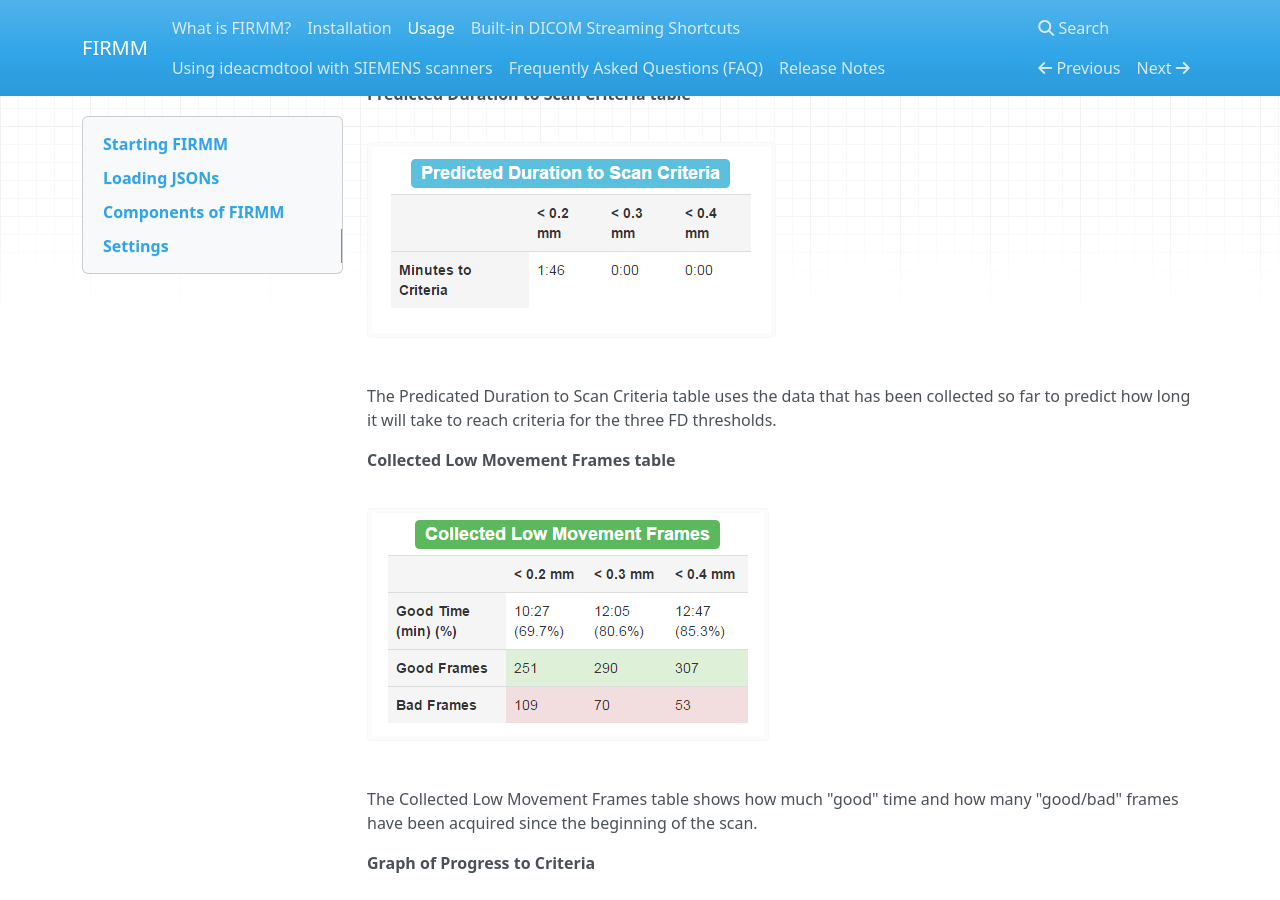
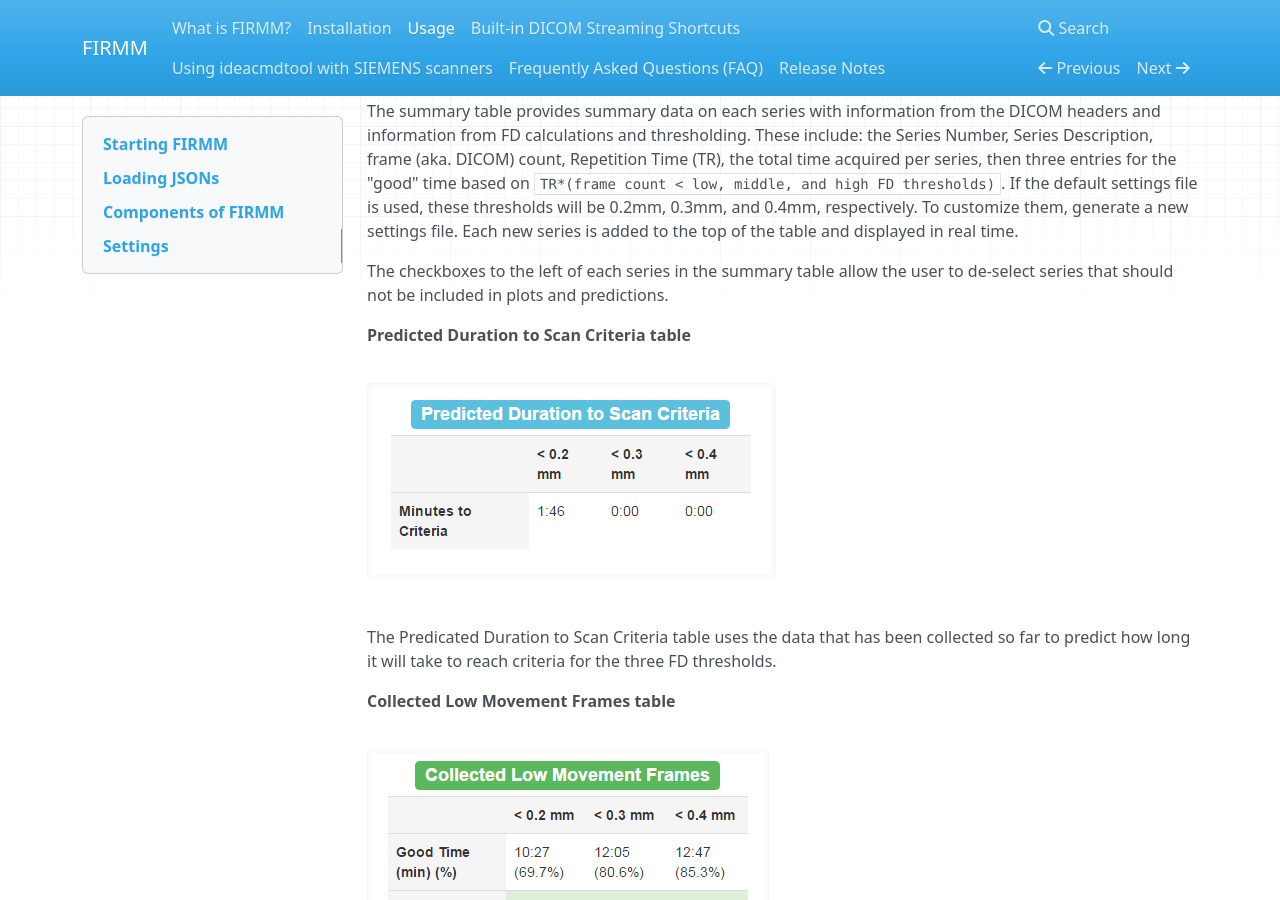
Before and after one commit to FIRMMsoftware/firmm_docs, an MkDocs documentation site: the page built from docs/FIRMM_USAGE.md, in a window 1280 px wide and 900 px high, scrolled down 5735 px. Built offline with MkDocs 1.6.1, drawn with Linux system fonts in a browser that asks for light colours; nearby versions of some CDN libraries; old or Windows-style settings are respelled for this version of MkDocs.

Commit message:
Update screenshots for v3 and add text about unchecking series

```diff
--- a/docs/FIRMM_USAGE.md
+++ b/docs/FIRMM_USAGE.md
@@ -93,6 +93,8 @@ By default, if there are more than five minutes' worth of data, only the last fi
 
 The summary table provides summary data on each series with information from the DICOM headers and information from FD calculations and thresholding.  These include: the Series Number, Series Description, frame (aka. DICOM) count, Repetition Time (TR), the total time acquired per series, then three entries for the "good" time based on `TR*(frame count < low, middle, and high FD thresholds)`. If the default settings file is used, these thresholds will be 0.2mm, 0.3mm, and 0.4mm, respectively. To customize them, generate a new settings file. Each new series is added to the top of the table and displayed in real time.
 
+The checkboxes to the left of each series in the summary table allow the user to de-select series that should not be included in plots and predictions.
+
 <div class="page-break"></div>
 
 **Predicted Duration to Scan Criteria table**
```
Also changed, not shown: docs/img/FIRMM_action_screen.png, docs/img/FIRMM_start_screen.png, docs/img/framewise_displacement.png, docs/img/summary_table.png.
